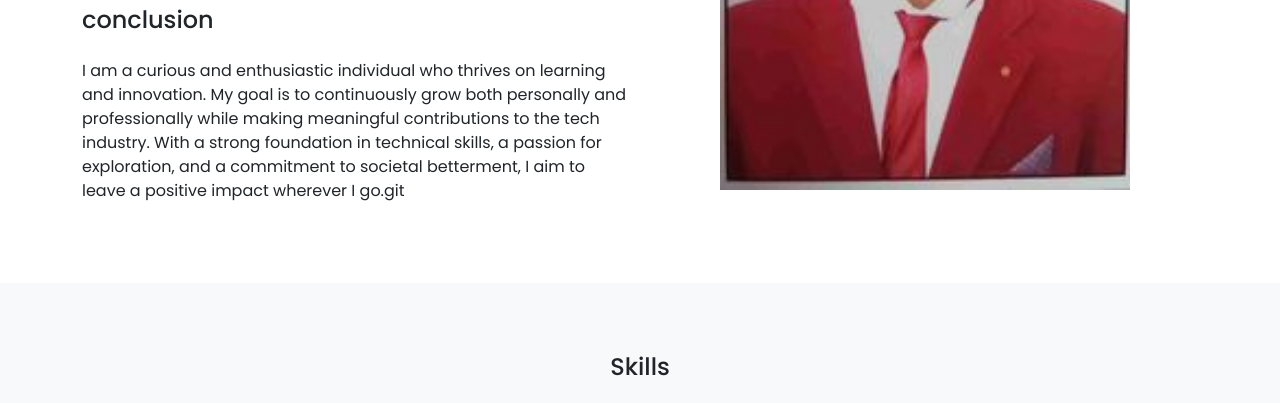
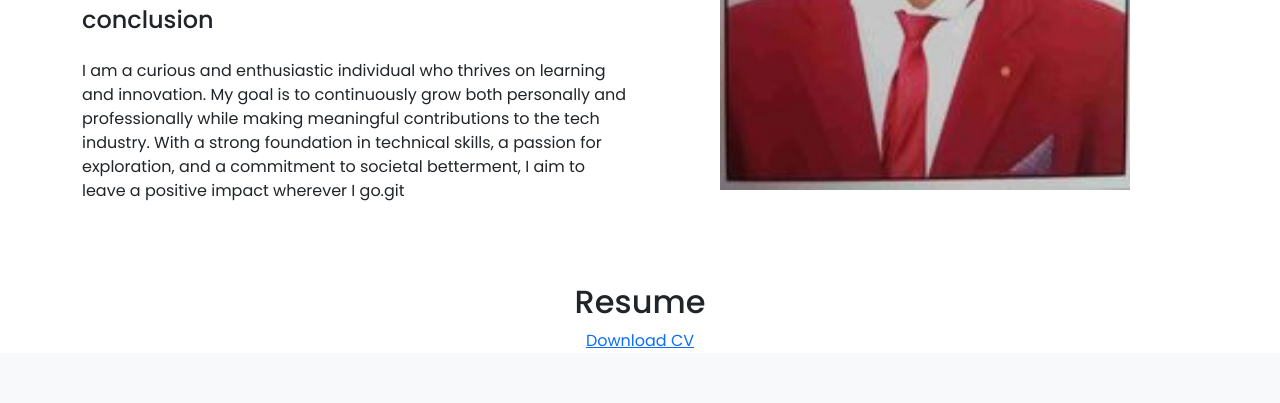
Before and after one commit to vishwasridhar/vishwa-portfolio, a plain HTML site: page index.html in a window 1280 px wide. Shown: the part 1294-1697 px from the top of the page. Drawn offline with nearby package versions, Linux system fonts and the light colour scheme.

Commit message:
added resume

```diff
--- a/index.html
+++ b/index.html
@@ -24,7 +24,9 @@
               </li>
               <li class="nav-item">
                 <a class="nav-link" href="#about">About</a>
-              </li>
+                <li class="nav-item">
+                  <a class="nav-link" href="#resume">Resume</a>
+                </li>
               <li class="nav-item">
                 <a class="nav-link" href="#skills">Skills</a>
               </li>
@@ -65,6 +67,10 @@
         </div>
       </div>
     </section>
+    <center>
+      <h2>Resume</h2>
+      <a href="./Resume.pdf" target="_blank" class="download-button">Download CV</a>
+  </center>
     <section id="skills" class="bg-light skills-padding">
       <div class="container">
         <div class="row">
```
Also changed, not shown: 1 other file.
